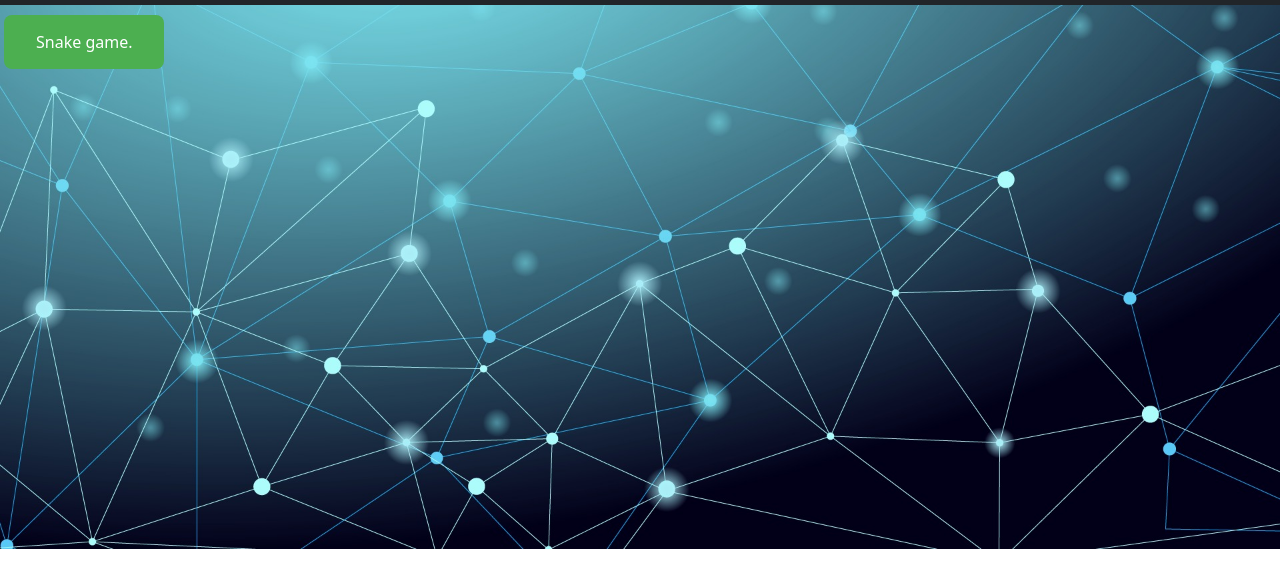
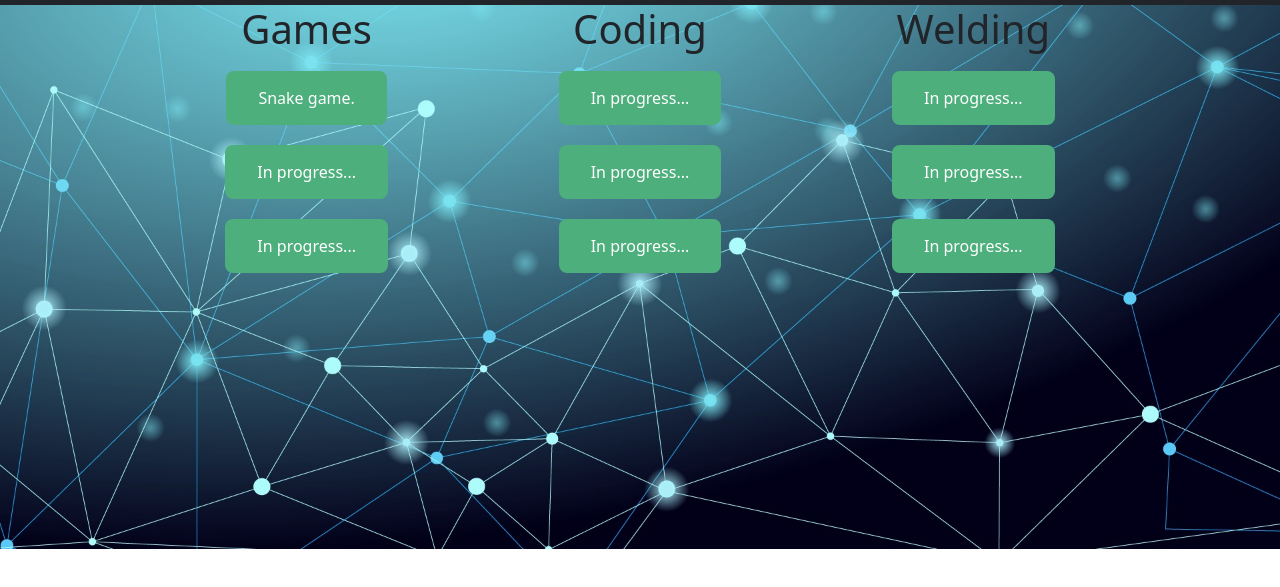
Before and after one commit to ClaudiuG18/HTML_Website, a plain HTML site: page projects.html in a window 1280 px wide. Shown: the part 51-638 px from the top of the page. Drawn offline with nearby package versions, Linux system fonts and the light colour scheme.

```diff
--- a/CSS/projekt_style.css
+++ b/CSS/projekt_style.css
@@ -9,7 +9,7 @@
 .ProjBtn
 {
 
-    background-color: #4CAF50; /* Green background */
+    background-color: #4caf7c; /* Green background */
     border: none;              /* Remove borders */
     color: white;             /* White text */
     padding: 15px 32px;        /* Some padding */
@@ -20,5 +20,23 @@
     margin: 10px 4px;           /* Some margin */
     cursor: pointer;           /* Pointer/hand icon on hover */
     border-radius: 8px;        /* Rounded corners */
+    transition: background-color 0.4s;
+}
 
+.ProjBtn:hover
+{
+    background-color: aqua;
+    color: red;
 }
+
+.container {
+    display: flex;
+    justify-content: space-around;
+    width: 80%;
+}
+
+.column {
+    display: flex;
+    flex-direction: column;
+    align-items: center;
+}
--- a/CSS/snake.css
+++ b/CSS/snake.css
@@ -5,8 +5,10 @@
     height: 100vh;
     margin: 0;
     background-color: #000;
+    background-image: url(../Image/arcade_bgnd.jpg);
 }
 
 canvas {
     border: 1px solid #fff;
+
 }
--- a/projects.html
+++ b/projects.html
@@ -31,8 +31,27 @@
       </div>
     </nav>
       <!--Navigation bar end-->
+      <div class="container">
+        <div class="column">
+          <h1>Games</h1>
+          <Button class="ProjBtn" type="button" onclick ="window.location.href='snake.html'" >Snake game.</Button>
+          <button class="ProjBtn">In progress...</button>
+          <button class="ProjBtn">In progress...</button>
+        </div>
+        <div class="column">
+            <h1>Coding</h1>
+            <button class="ProjBtn">In progress...</button>
+            <button class="ProjBtn">In progress...</button>
+            <button class="ProjBtn">In progress...</button>
+        </div>
+        <div class="column">
+          <h1>Welding</h1>
+            <button class="ProjBtn">In progress...</button>
+            <button class="ProjBtn">In progress...</button>
+            <button class="ProjBtn">In progress...</button>
+        </div>
 
-      <Button class="ProjBtn" type="button" onclick ="window.location.href='snake.html'" >Snake game.</Button>
+    </div>
 
 </body>
 </html>
--- a/snakeGame.js
+++ b/snakeGame.js
@@ -4,6 +4,9 @@
 const gridSize = 20;
 const canvasSize = canvas.width;
 const tileCount = canvasSize / gridSize;
+
+var image = new Image();
+image.src = '../Image/honeycomb_bgnd.png';
 
 let snake = [
     { x: gridSize * 5, y: gridSize * 5 },
@@ -21,6 +24,7 @@
 let score = 0;
 
 function drawGame() {
+
     moveSnake();
     if (isGameOver()) {
         return alert('Game Over');
@@ -35,7 +39,7 @@
 
 function clearCanvas() {
     ctx.fillStyle = 'black';
-    ctx.fillRect(0, 0, canvasSize, canvasSize);
+    ctx.drawImage(image,0, 0, canvasSize, canvasSize);
 }
 
 function drawSnake() {
```
Also changed, not shown: snake.html (+1 -1 lines), Image/arcade_bgnd.jpg (added), Image/honeycomb_bgnd.png (added).
